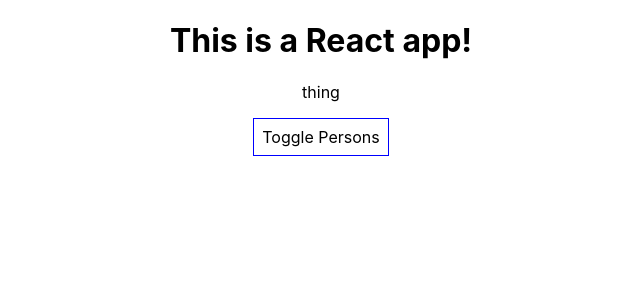
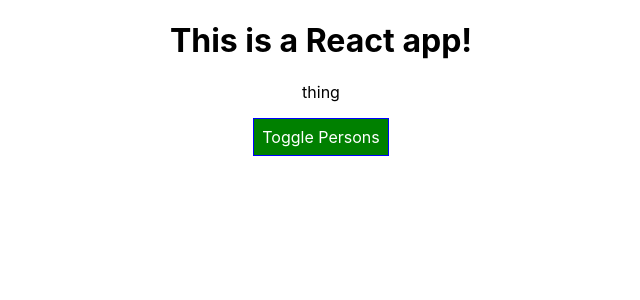
Before and after one commit to tobyjohnston38/react-app, a React (Create React App) app: page / in a window 1280 px wide. Shown: the top 300 px of the page, without its empty margins (319-959 px from the left). Built offline with nearby package versions, Linux system fonts and the light colour scheme.

Commit message:
dynamically styled toggle

```diff
--- a/src/App.js
+++ b/src/App.js
@@ -46,7 +46,8 @@
 
   render() {
     const style = {
-      backgroundColor: "white",
+      backgroundColor: "green",
+      color: "white",
       font: "inherit",
       border: "1px solid blue",
       padding: "8px",
@@ -71,6 +72,8 @@
           })}
         </div>
       )
+
+      style.backgroundColor = "red"
     }
 
     return (
```
